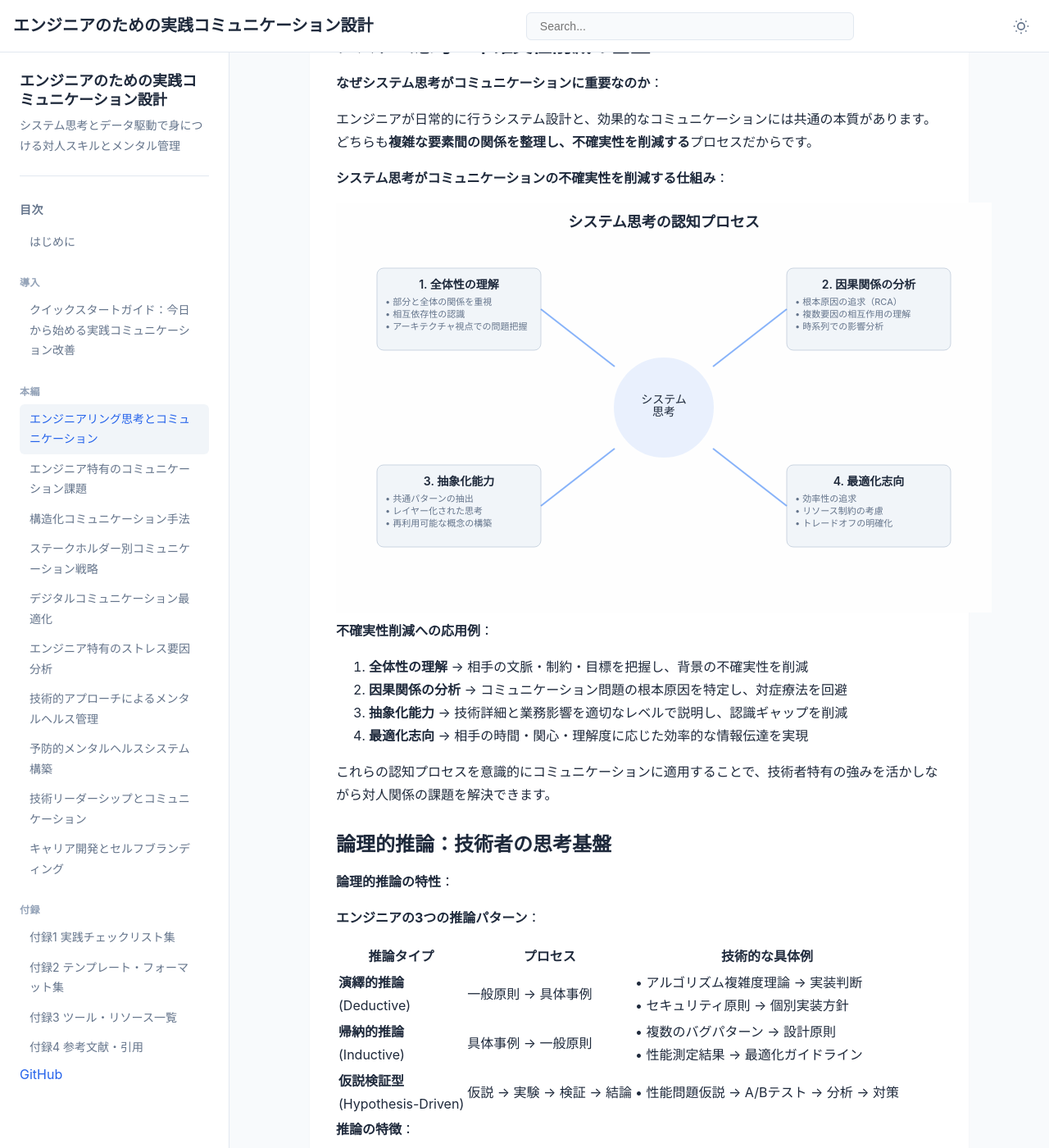
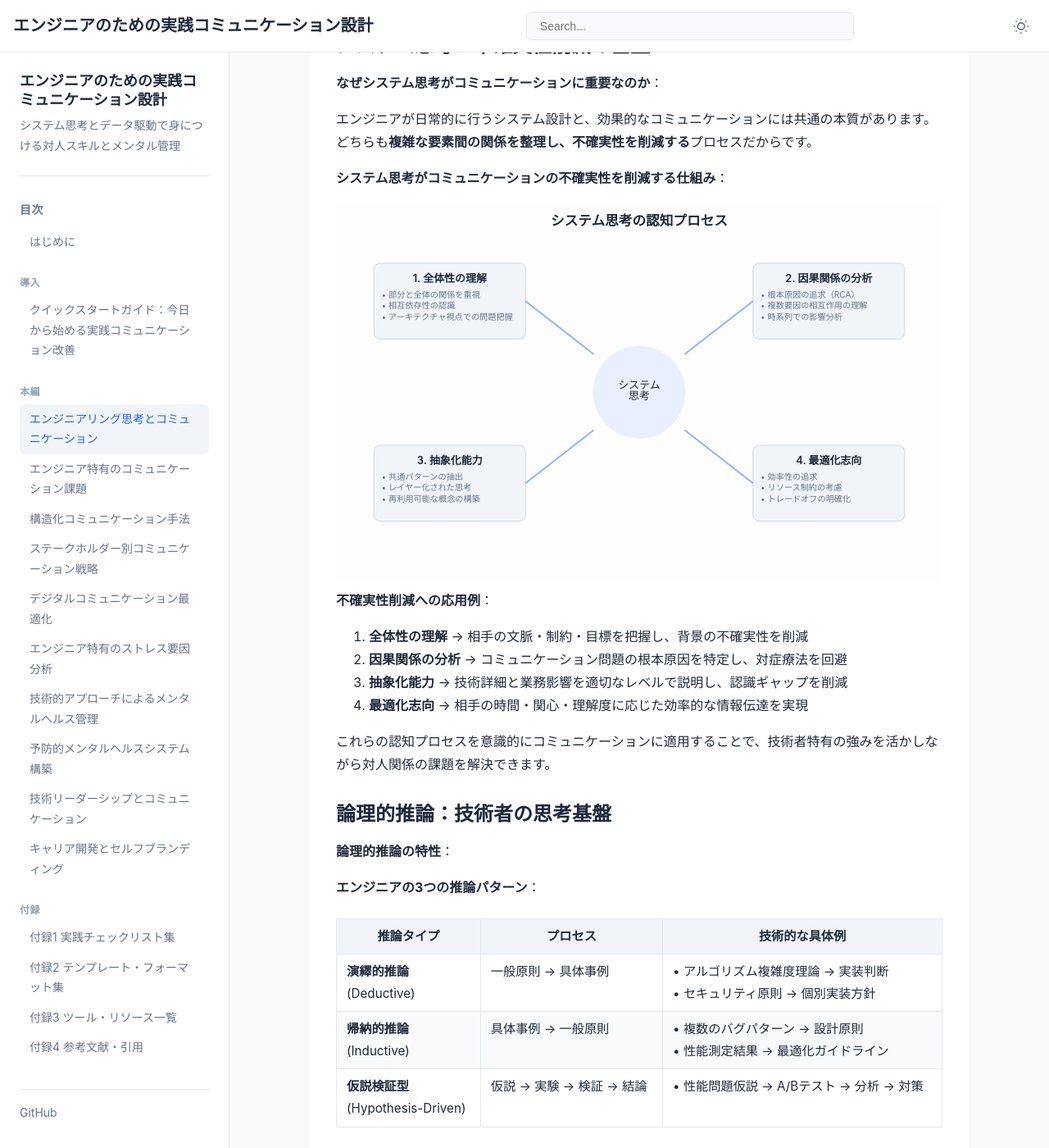
Before and after one commit to itdojp/IT-engineer-communication-book, a Jekyll site: the page built from docs/chapter-engineering-communication/index.md, in a window 1280 px wide and 1400 px high, scrolled down 932 px. Shown: the whole window at 82% size. Built offline with Jekyll 4.4.1, drawn with Linux system fonts in a browser that asks for light colours.

Commit message:
Sync shared assets v3.2.1

```diff
--- a/book-config.json
+++ b/book-config.json
@@ -94,7 +94,7 @@
     }
   },
   "shared": {
-    "version": "3.2.0",
-    "lastSync": "2026-02-02T14:16:14.021Z"
+    "version": "3.2.1",
+    "lastSync": "2026-02-04T10:04:39.488Z"
   }
 }
--- a/docs/assets/css/main.css
+++ b/docs/assets/css/main.css
@@ -321,6 +321,30 @@ a:hover {
     padding: 0.375rem 0.75rem;
 }
 
+/* Sidebar Footer */
+.sidebar-footer {
+    margin-top: 2rem;
+    padding-top: 1rem;
+    border-top: 1px solid var(--border-color);
+}
+
+.external-links {
+    display: flex;
+    gap: 0.75rem;
+    flex-wrap: wrap;
+}
+
+.external-link {
+    font-size: 0.875rem;
+    color: var(--text-secondary);
+    text-decoration: none;
+}
+
+.external-link:hover {
+    color: var(--text-primary);
+    text-decoration: underline;
+}
+
 /* Main Content */
 .book-main {
     flex: 1;
@@ -340,6 +364,40 @@ a:hover {
     border-radius: 8px;
     padding: 2rem;
     box-shadow: var(--shadow-sm);
+    overflow-x: auto;
+    -webkit-overflow-scrolling: touch;
+}
+
+/* Content Elements */
+.page-content img,
+.page-content svg,
+.page-content video {
+    max-width: 100%;
+    height: auto;
+}
+
+.page-content table {
+    width: 100%;
+    border-collapse: collapse;
+    border-spacing: 0;
+    margin: 1.5rem 0;
+    font-size: 0.95rem;
+}
+
+.page-content th,
+.page-content td {
+    border: 1px solid var(--border-color);
+    padding: 0.5rem 0.75rem;
+    vertical-align: top;
+}
+
+.page-content thead th {
+    background: var(--bg-tertiary);
+    font-weight: 600;
+}
+
+.page-content tbody tr:nth-child(even) {
+    background: var(--bg-secondary);
 }
 
 /* Search */
--- a/docs/assets/css/mobile-responsive.css
+++ b/docs/assets/css/mobile-responsive.css
@@ -12,8 +12,7 @@
 
 /* Prevent page jumping and unwanted focus */
 .sidebar-toggle:focus {
-  outline: 2px solid var(--primary-color);
-  outline-offset: 2px;
+  outline: none;
 }
 
 html {
--- a/docs/assets/css/syntax-highlighting.css
+++ b/docs/assets/css/syntax-highlighting.css
@@ -32,10 +32,6 @@ code {
 }
 
 .highlight pre {
-    padding-left: 1rem;
-}
-
-.highlight:has(.lineno) pre {
     padding-left: 3.5rem;
 }
 
@@ -200,10 +196,7 @@ pre[data-lang]::before {
     opacity: 0;
 }
 
-.code-block-wrapper:hover .copy-button,
-.code-block-wrapper:focus-within .copy-button,
-pre:hover .copy-button,
-pre:focus-within .copy-button {
+.code-block-wrapper:hover .copy-button {
     opacity: 1;
 }
 
```
